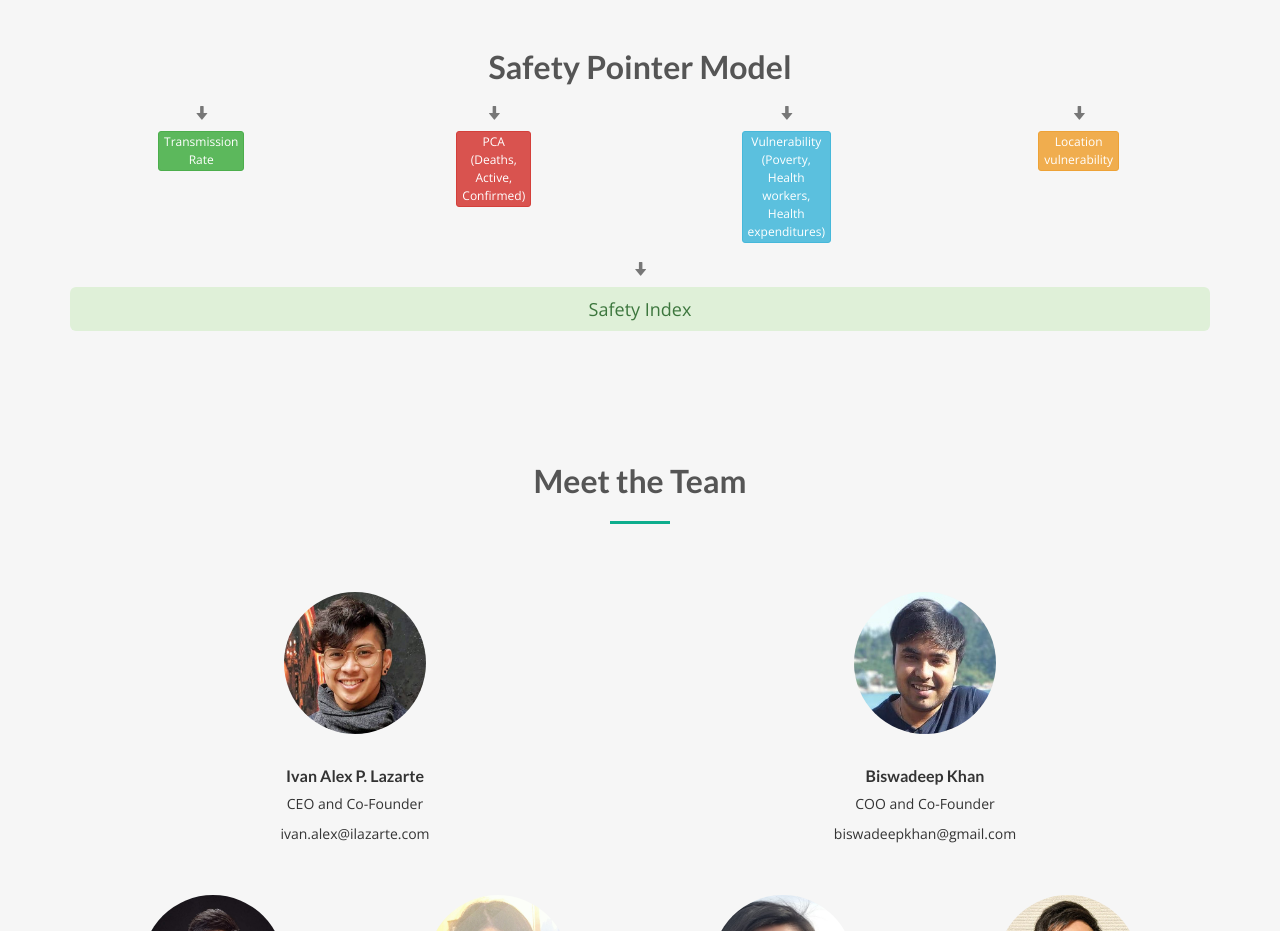
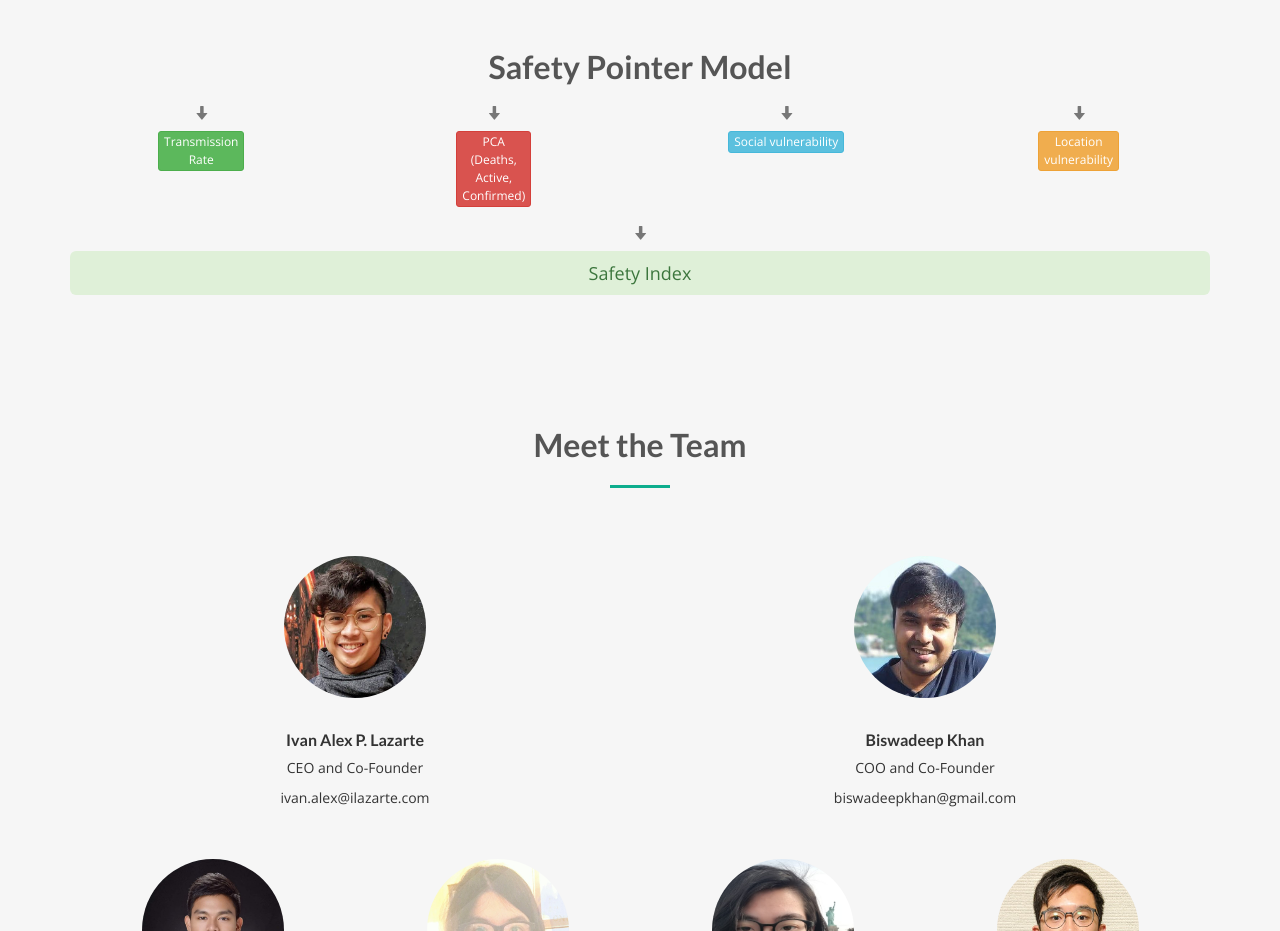
Before and after one commit to SafetyPointer/SafetyPointer.github.io, a plain HTML site: page index.html in a window 1280 px wide. Shown: the part 1703-2634 px from the top of the page. Drawn offline with nearby package versions, Linux system fonts and the light colour scheme; some icons are missing; files whose address does not match are found by name.

Commit message:
Updated model diag

```diff
--- a/index.html
+++ b/index.html
@@ -132,7 +132,7 @@
       <p class="center-block"><span class="btn btn-danger btn-xs">PCA <br/>(Deaths, <br/>Active, <br/>Confirmed)</span></p>
     </div>
     <div class="col-xs-3 text-center">
-      <p class="center-block"><span class="btn btn-info btn-xs">Vulnerability <br/>(Poverty, <br/>Health <br/> workers,<br/> Health <br/> expenditures) </span></p>
+      <p class="center-block"><span class="btn btn-info btn-xs">Social vulnerability</span></p>
     </div>
     <div class="col-xs-3 text-center">
       <p class="center-block"><span class="btn btn-warning btn-xs">Location<br/>vulnerability</span></p>
```
